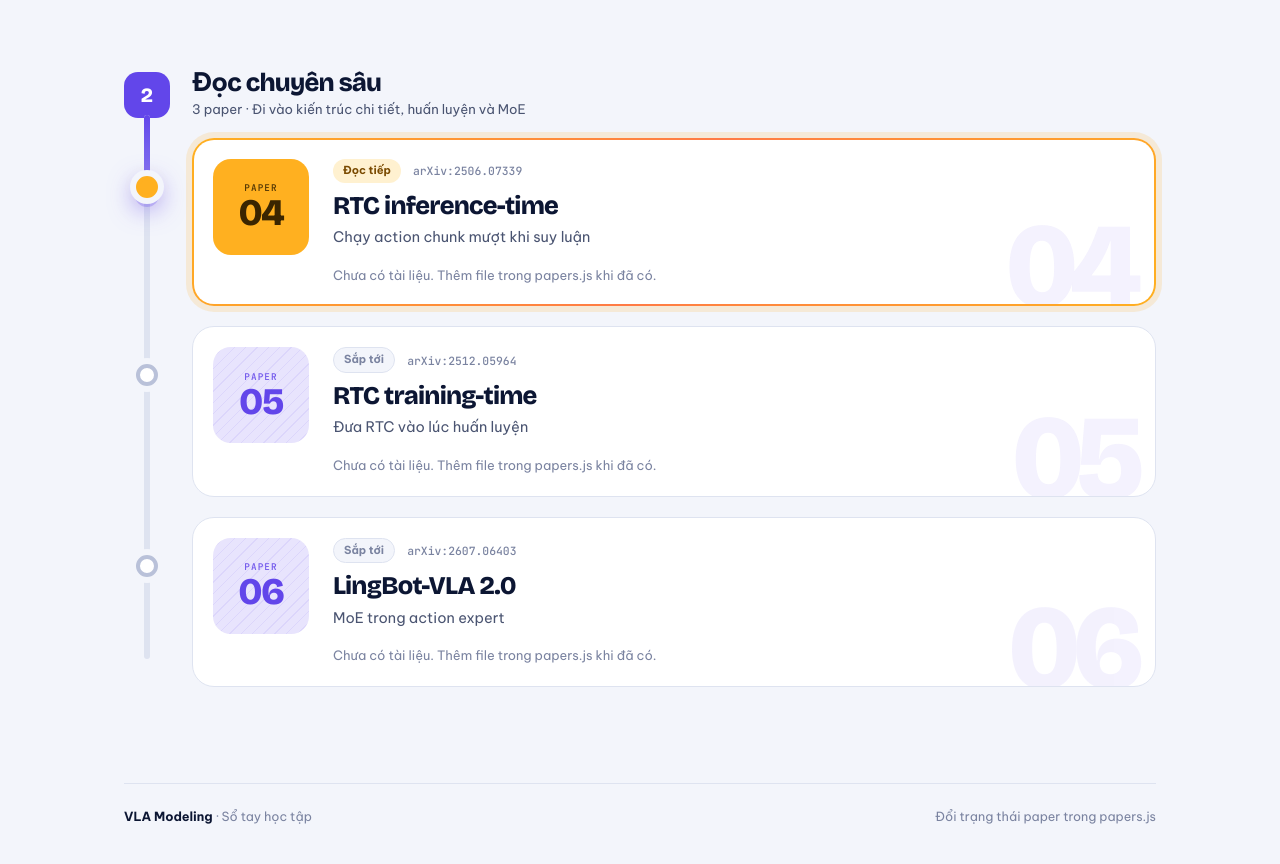
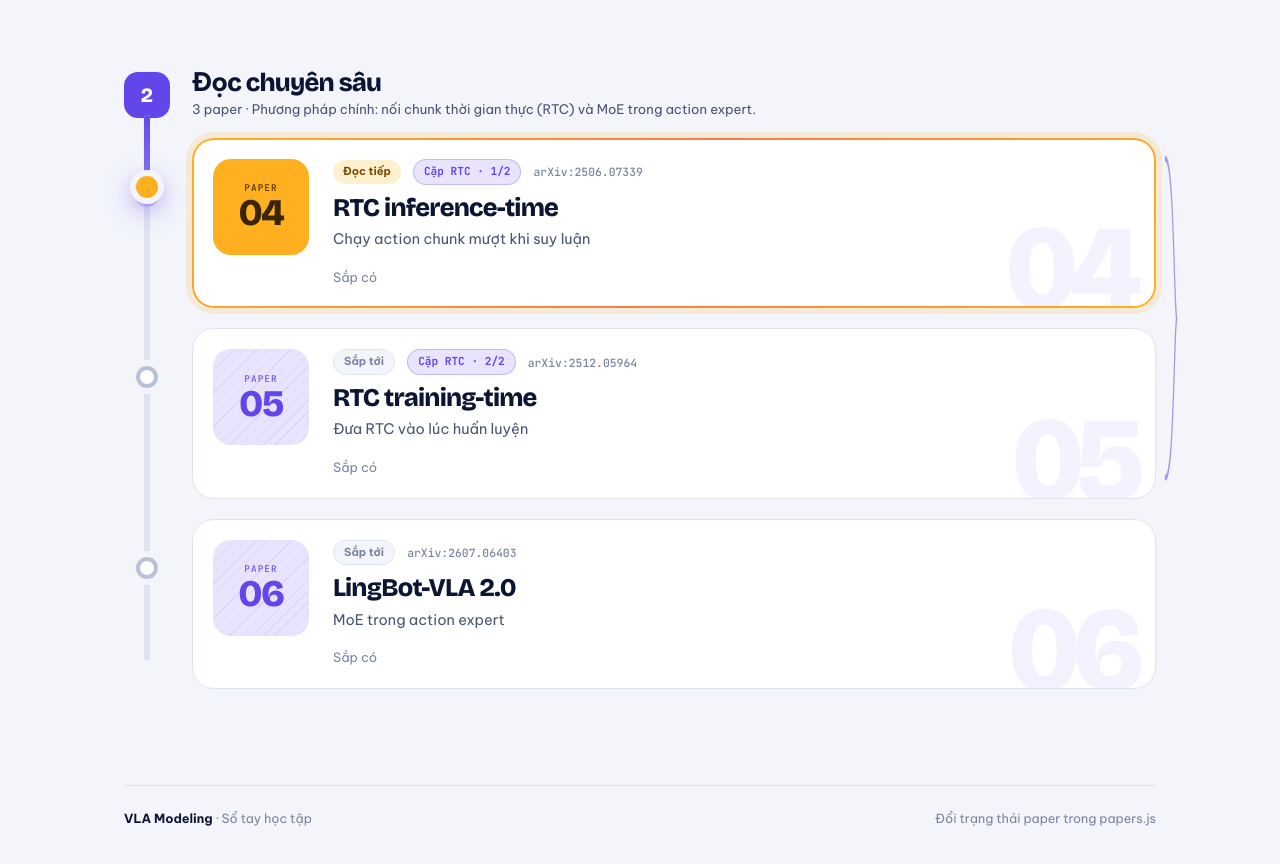
Before and after one commit to dalex0512/qwen_vla_learning, a plain HTML site: page index.html in a window 1280 px wide. Shown: the part 1365-2229 px from the top of the page. Drawn offline with nearby package versions, Linux system fonts and the light colour scheme.

Commit message:
feat: update Đọc chuyên sâu with RTC pair badges, right bracket, soon label and LingBot placeholders

```diff
--- a/assets/app.js
+++ b/assets/app.js
@@ -80,7 +80,7 @@
   // Cấu hình hiển thị theo giá trị "nhom" trong papers.js. Nhóm lạ (vd. "Liên quan") dùng kiểu l3.
   const GROUPS = {
     'Đọc rộng': { title: 'Đọc nền', cls: 'l1', hint: 'Nắm bức tranh tổng quan và các benchmark chuẩn' },
-    'Đọc sâu': { title: 'Đọc chuyên sâu', cls: 'l2', hint: 'Đi vào kiến trúc chi tiết, huấn luyện và MoE' },
+    'Đọc sâu': { title: 'Đọc chuyên sâu', cls: 'l2', hint: 'Phương pháp chính: nối chunk thời gian thực (RTC) và MoE trong action expert.' },
     'Liên quan': { title: 'Paper liên quan', cls: 'l3', hint: 'Tài liệu mở rộng, đọc thêm khi cần' }
   };
   function groupInfo(name) {
@@ -96,6 +96,10 @@
     const check = state === 'done'
       ? '<svg viewBox="0 0 24 24" fill="none" stroke="currentColor" stroke-width="3.4" stroke-linecap="round" stroke-linejoin="round"><polyline points="5 12.5 10 17.5 19 7.5"/></svg>'
       : '';
+    const capBadge = (paper.cap && paper.thuTuCap)
+      ? `<span class="badge-cap">Cặp ${paper.cap} · ${paper.thuTuCap}/2</span>`
+      : '';
+
     return `
       <li class="stop is-${state}" id="card-${paper.id}" style="--i:${no - 1}">
         <span class="node" aria-hidden="true">${check}</span>
@@ -104,11 +108,12 @@
           <div class="card-body">
             <div class="card-head">
               <span class="state state--${state}">${stateLabel}</span>
+              ${capBadge}
               <a class="arxiv" href="https://arxiv.org/abs/${paper.arxiv}" target="_blank" rel="noopener noreferrer">arXiv:${paper.arxiv}</a>
             </div>
             <h3 class="card-title"><a href="paper.html?id=${paper.id}">${paper.ten}</a></h3>
             <p class="card-desc">${paper.moTa}</p>
-            <div class="chips">${chips || '<span class="soon">Chưa có tài liệu. Thêm file trong papers.js khi đã có.</span>'}</div>
+            <div class="chips">${chips || '<span class="soon">Sắp có</span>'}</div>
           </div>
         </article>
       </li>`;
@@ -124,11 +129,41 @@
     order.forEach(name => {
       const info = groupInfo(name);
       const list = papers.filter(p => p.nhom === name);
-      const stops = list.map(p => {
+
+      let stopsHtml = '';
+      let rtcGroupBuffer = [];
+
+      list.forEach(p => {
         no++;
         const state = p.trangThai === 'da-present' ? 'done' : (p.id === activePaper.id ? 'active' : 'todo');
-        return stopHtml(p, no, state);
-      }).join('');
+        const sHtml = stopHtml(p, no, state);
+
+        if (p.cap === 'RTC') {
+          rtcGroupBuffer.push(sHtml);
+          if (p.thuTuCap === 2 || rtcGroupBuffer.length === 2) {
+            stopsHtml += `
+              <div class="pair-rtc-group">
+                ${rtcGroupBuffer.join('')}
+                <div class="pair-rtc-bracket" aria-hidden="true" title="Cặp bài RTC">
+                  <svg class="pair-rtc-bracket-svg" viewBox="0 0 20 100" preserveAspectRatio="none">
+                    <path d="M 2 2 C 14 2, 14 44, 18 50 C 14 56, 14 98, 2 98" fill="none" stroke="currentColor" stroke-width="1.8" stroke-linecap="round" />
+                  </svg>
+                </div>
+              </div>`;
+            rtcGroupBuffer = [];
+          }
+        } else {
+          if (rtcGroupBuffer.length > 0) {
+            stopsHtml += rtcGroupBuffer.join('');
+            rtcGroupBuffer = [];
+          }
+          stopsHtml += sHtml;
+        }
+      });
+      if (rtcGroupBuffer.length > 0) {
+        stopsHtml += rtcGroupBuffer.join('');
+      }
+
       html += `
         <section class="line ${info.cls}" aria-label="${info.title}">
           <header class="line-head">
@@ -136,7 +171,7 @@
             <div><h2>${info.title}</h2><p>${list.length} paper${info.hint ? ' · ' + info.hint : ''}</p></div>
           </header>
           <div class="track" aria-hidden="true"><i class="track-fill"></i></div>
-          <ol class="stops">${stops}</ol>
+          <ol class="stops">${stopsHtml}</ol>
         </section>`;
     });
     root.innerHTML = html;
--- a/assets/home.css
+++ b/assets/home.css
@@ -229,6 +229,60 @@
 .state--active { background: var(--amber-soft); color: var(--amber-ink); }
 :root[data-theme="light"] .state--active { color: #7A4A00; }
 .state--todo { background: var(--bg); color: var(--muted); border: 1px solid var(--rule); }
+.badge-cap {
+  font-family: var(--font-mono);
+  font-size: 0.74rem;
+  font-weight: 700;
+  padding: 3px 10px;
+  border-radius: 999px;
+  background: var(--l2-soft);
+  color: var(--l2);
+  border: 1px solid color-mix(in srgb, var(--l2) 28%, transparent);
+}
+:root[data-theme="dark"] .badge-cap {
+  background: rgba(156, 136, 255, 0.16);
+  color: #B8ACFF;
+  border-color: rgba(156, 136, 255, 0.35);
+}
+
+/* Khối cặp bài RTC nối với nhau bằng đường ngoặc tím nhạt */
+.pair-rtc-group {
+  display: flex;
+  flex-direction: column;
+  gap: 20px;
+  position: relative;
+}
+
+.pair-rtc-bracket {
+  position: absolute;
+  right: -24px;
+  top: 14px;
+  bottom: 14px;
+  width: 18px;
+  display: flex;
+  align-items: center;
+  justify-content: center;
+  pointer-events: none;
+  color: #B8ACFF;
+}
+
+:root[data-theme="light"] .pair-rtc-bracket {
+  color: #8C7AE6;
+  opacity: 0.75;
+}
+
+.pair-rtc-bracket-svg {
+  width: 14px;
+  height: 100%;
+  display: block;
+}
+
+@media (max-width: 880px) {
+  .pair-rtc-bracket {
+    right: -12px;
+    width: 12px;
+  }
+}
 .arxiv { font: 500 0.76rem var(--font-mono); color: var(--muted); }
 .arxiv:hover { color: var(--ink); text-decoration: underline; }
 .card-title { font: 800 1.7rem/1.15 var(--display); letter-spacing: -0.03em; margin-top: 8px; }
--- a/papers.js
+++ b/papers.js
@@ -71,12 +71,14 @@ const PAPERS = [
     ten: "RTC inference-time",
     arxiv: "2506.07339",
     nhom: "Đọc sâu",
+    cap: "RTC",
+    thuTuCap: 1,
     bia: "rtc-infer",
     moTa: "Chạy action chunk mượt khi suy luận",
     trangThai: "chua-doc",
     files: {
-      docHieu: null,
-      slide: null,
+      docHieu: null, // "RTC/RTC-Inference · Đọc hiểu paper.html"
+      slide: null,   // "RTC/RTC · Slide trình bày.html"
       pdfGoc: null,
       pdfViet: null
     }
@@ -86,12 +88,14 @@ const PAPERS = [
     ten: "RTC training-time",
     arxiv: "2512.05964",
     nhom: "Đọc sâu",
+    cap: "RTC",
+    thuTuCap: 2,
     bia: "rtc-train",
     moTa: "Đưa RTC vào lúc huấn luyện",
     trangThai: "chua-doc",
     files: {
-      docHieu: null,
-      slide: null,
+      docHieu: null, // "RTC/RTC-Training · Đọc hiểu paper.html"
+      slide: null,   // "RTC/RTC · Slide trình bày.html"
       pdfGoc: null,
       pdfViet: null
     }
@@ -105,8 +109,8 @@ const PAPERS = [
     moTa: "MoE trong action expert",
     trangThai: "chua-doc",
     files: {
-      docHieu: null,
-      slide: null,
+      docHieu: null, // "LingBot/LingBot · Đọc hiểu paper.html"
+      slide: null,   // "LingBot/LingBot · Slide trình bày.html"
       pdfGoc: null,
       pdfViet: null
     }
```
